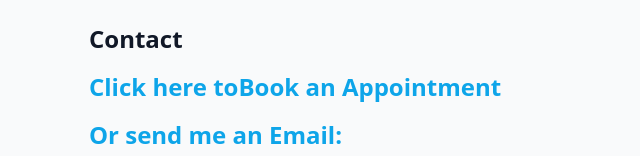
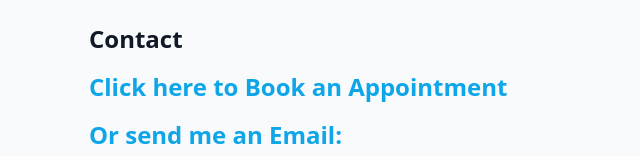
Before and after one commit to necmigunduz/necmi_portfolio, a React (Vite) app: page / in a window 1280 px wide. Shown: the part 2325-2481 px from the top of the page, without its empty margins (255-895 px from the left). Built offline with nearby package versions, Linux system fonts and the light colour scheme.

Commit message:
regulate: give some style to contact

```diff
--- a/src/components/Contact.jsx
+++ b/src/components/Contact.jsx
@@ -10,7 +10,7 @@ export default function Contact() {
           href="https://meetings-eu1.hubspot.com/necmi-gunduz"
         >
           {" "}
-          Click here toBook an Appointment{" "}
+          Click here to Book an Appointment{" "}
         </a>
       </h2>
       <p>
```
